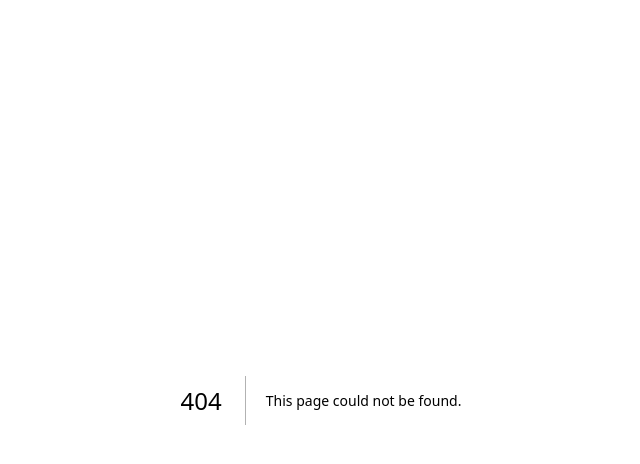
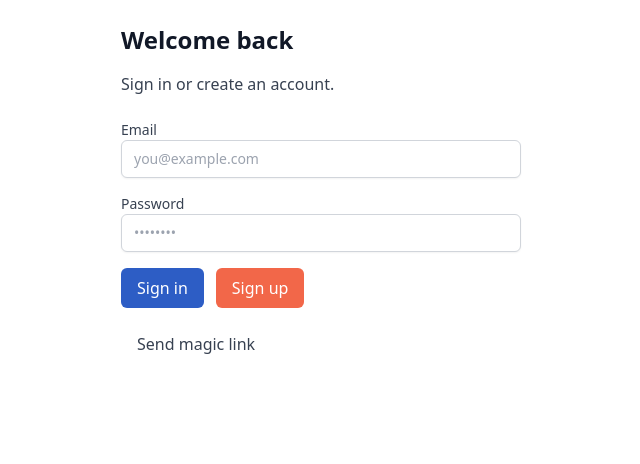
Before and after one commit to dietic/limito, a Next.js app: page /login in a window 1280 px wide. Before the commit this address had no page. Shown: the top 464 px of the page, without its empty margins (319-959 px from the left). Built offline with nearby package versions, Linux system fonts and the light colour scheme; no server answers.

Commit message:
feat(auth): add Supabase browser client, auth hook, and login page (email/password + magic link)

```diff
--- /dev/null
+++ b/app/(marketing)/login/page.tsx
@@ -0,0 +1,58 @@
+'use client'
+import { useState } from 'react'
+import { useAuth } from '@/hooks/use-auth'
+import Input from '@/components/ui/input'
+import Button from '@/components/ui/button'
+
+export default function LoginPage() {
+  const { loading, userId, email, signInWithPassword, signUpWithPassword, sendMagicLink, signOut } = useAuth()
+  const [form, setForm] = useState({ email: '', password: '' })
+  const [message, setMessage] = useState<string | null>(null)
+
+  if (userId) {
+    return (
+      <main className="mx-auto max-w-md p-6">
+        <h1 className="text-2xl font-semibold">You are signed in</h1>
+        <p className="mt-4 text-gray-700">{email}</p>
+        <div className="mt-6 flex gap-3">
+          <a href="/dashboard" className="btn-primary">Open Dashboard</a>
+          <Button onClick={() => { setMessage(null); signOut() }}>Sign out</Button>
+        </div>
+      </main>
+    )
+  }
+
+  return (
+    <main className="mx-auto max-w-md p-6">
+      <h1 className="text-2xl font-semibold">Welcome back</h1>
+      <p className="mt-4 text-gray-700">Sign in or create an account.</p>
+      <div className="mt-6 space-y-4">
+        {message ? <div className="rounded-md bg-green-50 p-3 text-sm text-green-800">{message}</div> : null}
+        <div>
+          <label className="block text-sm font-medium text-gray-700">Email</label>
+          <Input type="email" value={form.email} onChange={e => setForm(v => ({ ...v, email: e.target.value }))} placeholder="you@example.com" />
+        </div>
+        <div>
+          <label className="block text-sm font-medium text-gray-700">Password</label>
+          <Input type="password" value={form.password} onChange={e => setForm(v => ({ ...v, password: e.target.value }))} placeholder="••••••••" />
+        </div>
+        <div className="flex gap-3">
+          <Button disabled={loading} onClick={async () => {
+            const res = await signInWithPassword(form.email, form.password)
+            if (!res.ok) setMessage(res.message || 'Sign in failed')
+          }}>Sign in</Button>
+          <Button variant="accent" disabled={loading} onClick={async () => {
+            const res = await signUpWithPassword(form.email, form.password)
+            setMessage(res.ok ? 'Check your email to confirm.' : res.message || 'Sign up failed')
+          }}>Sign up</Button>
+        </div>
+        <div>
+          <Button variant="ghost" disabled={loading} onClick={async () => {
+            const res = await sendMagicLink(form.email)
+            setMessage(res.ok ? 'Magic link sent. Check your inbox.' : res.message || 'Could not send magic link')
+          }}>Send magic link</Button>
+        </div>
+      </div>
+    </main>
+  )
+}
--- /dev/null
+++ b/hooks/use-auth.ts
@@ -0,0 +1,61 @@
+'use client'
+import { useEffect, useMemo, useState } from 'react'
+import { createBrowserClient } from '@/lib/supabase-browser'
+
+interface AuthState {
+  loading: boolean
+  userId: string | null
+  email: string | null
+  error: string | null
+}
+
+export function useAuth() {
+  const supabase = useMemo(() => createBrowserClient(), [])
+  const [state, setState] = useState<AuthState>({ loading: true, userId: null, email: null, error: null })
+
+  useEffect(() => {
+    let mounted = true
+    supabase.auth.getSession().then(({ data }) => {
+      if (!mounted) return
+      const u = data.session?.user ?? null
+      setState({ loading: false, userId: u?.id ?? null, email: u?.email ?? null, error: null })
+    })
+    const { data: sub } = supabase.auth.onAuthStateChange((_e, session) => {
+      const u = session?.user ?? null
+      setState(s => ({ ...s, userId: u?.id ?? null, email: u?.email ?? null }))
+    })
+    return () => {
+      mounted = false
+      sub.subscription.unsubscribe()
+    }
+  }, [supabase])
+
+  async function getAccessToken(): Promise<string | null> {
+    const { data } = await supabase.auth.getSession()
+    return data.session?.access_token ?? null
+  }
+
+  async function signInWithPassword(email: string, password: string) {
+    const { error } = await supabase.auth.signInWithPassword({ email, password })
+    if (error) return { ok: false, message: error.message }
+    return { ok: true }
+  }
+
+  async function signUpWithPassword(email: string, password: string) {
+    const { error } = await supabase.auth.signUp({ email, password })
+    if (error) return { ok: false, message: error.message }
+    return { ok: true }
+  }
+
+  async function sendMagicLink(email: string) {
+    const { error } = await supabase.auth.signInWithOtp({ email })
+    if (error) return { ok: false, message: error.message }
+    return { ok: true }
+  }
+
+  async function signOut() {
+    await supabase.auth.signOut()
+  }
+
+  return { ...state, getAccessToken, signInWithPassword, signUpWithPassword, sendMagicLink, signOut }
+}
--- /dev/null
+++ b/lib/supabase-browser.ts
@@ -0,0 +1,9 @@
+import { createClient } from '@supabase/supabase-js'
+import { env } from '@/lib/env'
+
+export function createBrowserClient() {
+  return createClient(env.NEXT_PUBLIC_SUPABASE_URL, env.NEXT_PUBLIC_SUPABASE_ANON_KEY, {
+    auth: { persistSession: true, autoRefreshToken: true },
+    global: { fetch }
+  })
+}
```
